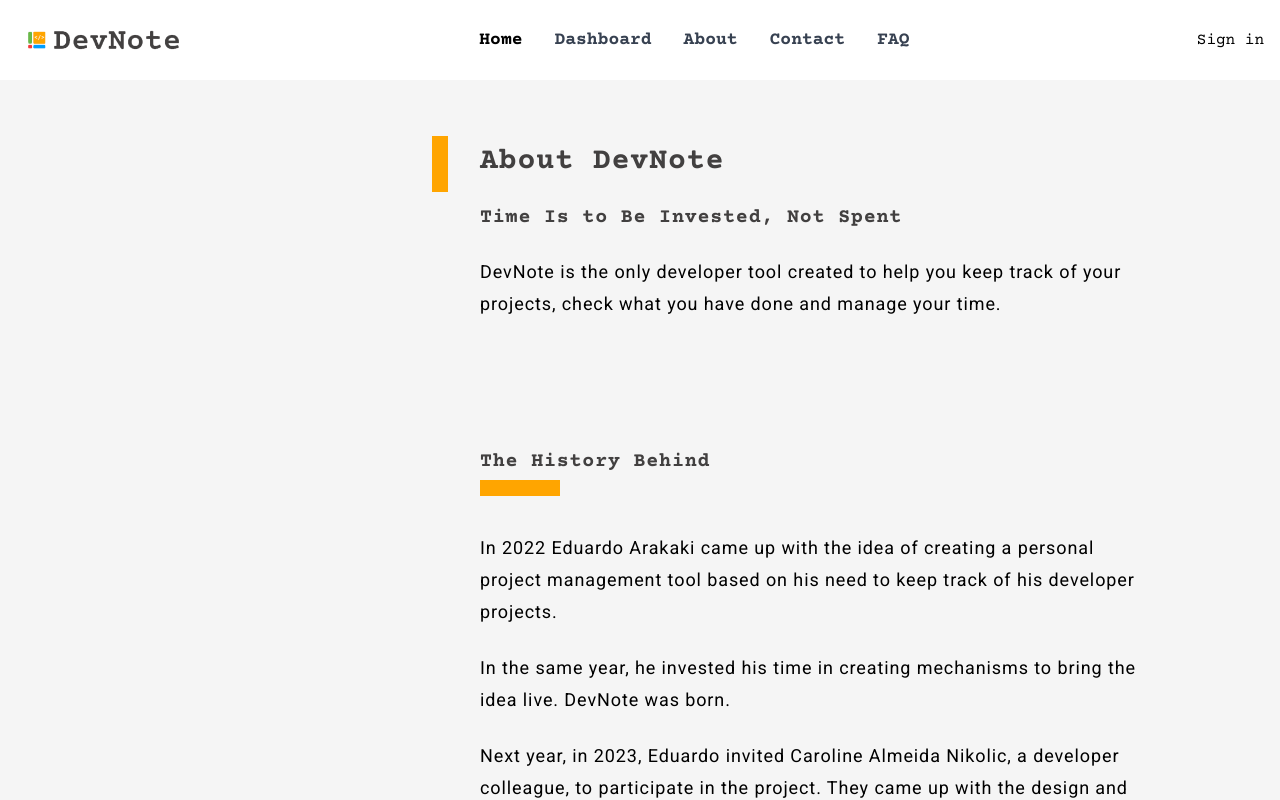
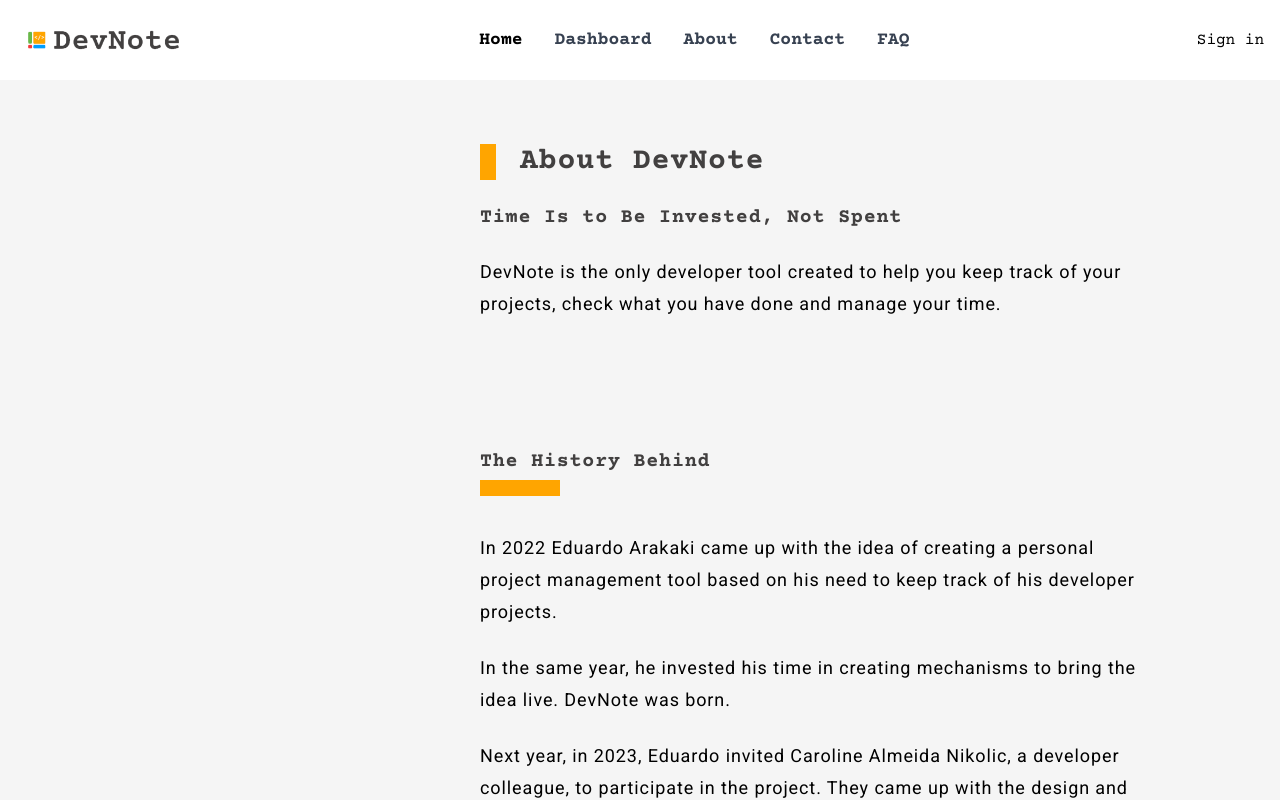
Before and after one commit to edukaki/devlist, a React (Create React App) app: page /about in a window 1280 px wide. Shown: the top 800 px of the page. Built offline with nearby package versions, Linux system fonts and the light colour scheme; no server answers.

Commit message:
feat(about): create and add heading one component

```diff
--- /dev/null
+++ b/src/components/HeadingOne/index.jsx
@@ -0,0 +1,9 @@
+import React from 'react'
+
+const HeadingOne = (props) => {
+    return (
+        <h1 className="bg-gradient font-courier text-3xl font-bold text-darkGray border-l-[16px] pl-6 border-orange">{props.headingOneContent}</h1>
+    )
+}
+
+export default HeadingOne
--- a/src/pages/About/index.jsx
+++ b/src/pages/About/index.jsx
@@ -1,10 +1,11 @@
-import ParagraphBlock from "../../components/ParagraphBlock"
+import ParagraphBlock from "../../components/ParagraphBlock";
+import HeadingOne from "../../components/HeadingOne";
 
 const About = () => {
     return (
         <main>
             <div className="w-6/12 m-auto py-16 px-8 space-y-6 tracking-wider leading-8 lg:w-8/12 lg:ml-10 lg:px-24 xl:mx-96 xl:12/12 ">
-                <h1 className="font-courier text-3xl font-bold text-darkGray relative before:absolute before:h-14 before:w-4 before:bg-orange before:-left-12 before:-top-2 hover:before:bg-gradient-to-b from-orange to-green">About DevNote</h1>
+                <HeadingOne headingOneContent="About DevNote"></HeadingOne>
 
                 <h2 className="font-courier text-xl font-semibold text-darkGray">Time Is to Be Invested, Not Spent</h2>
 
```
